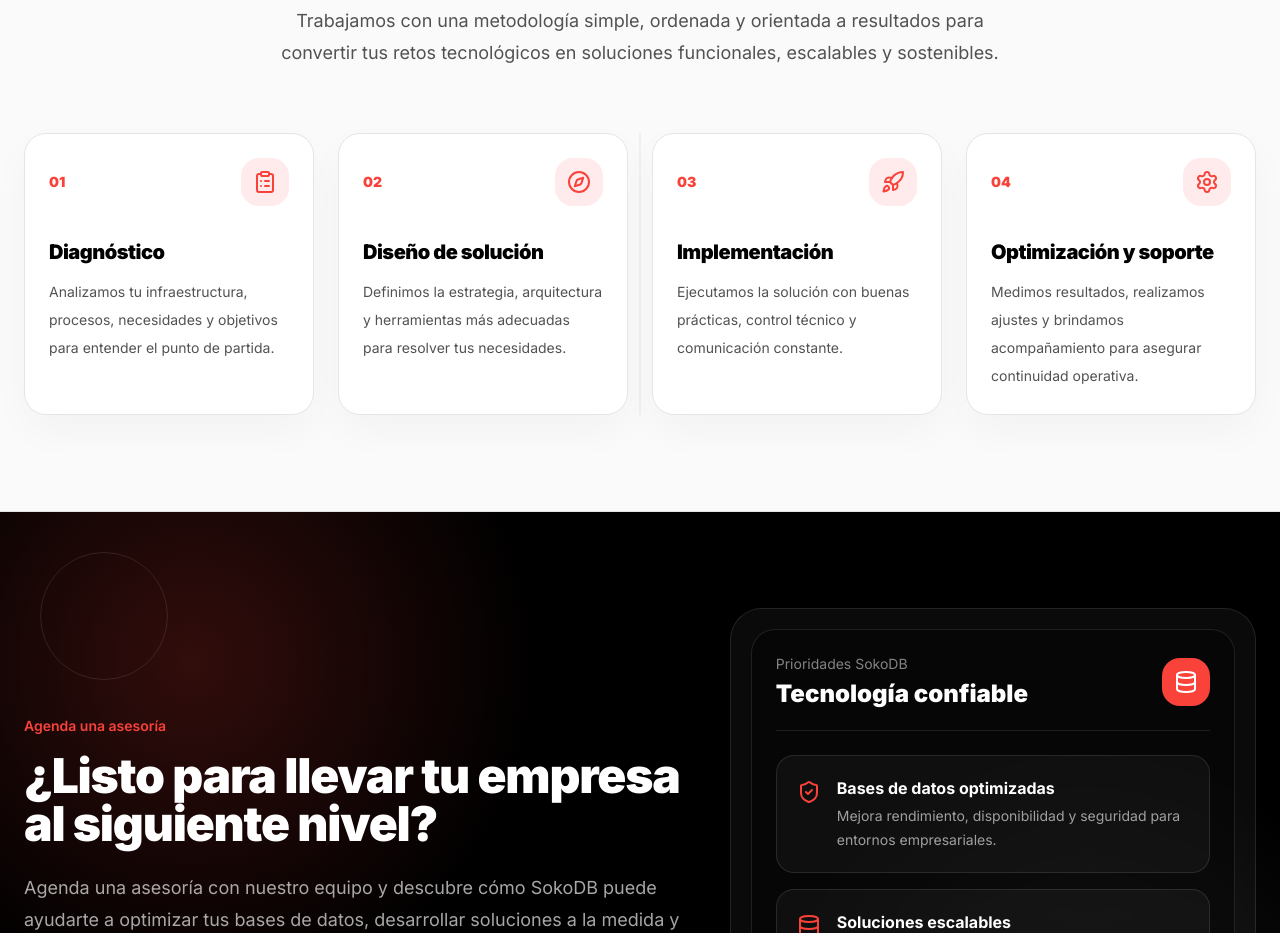
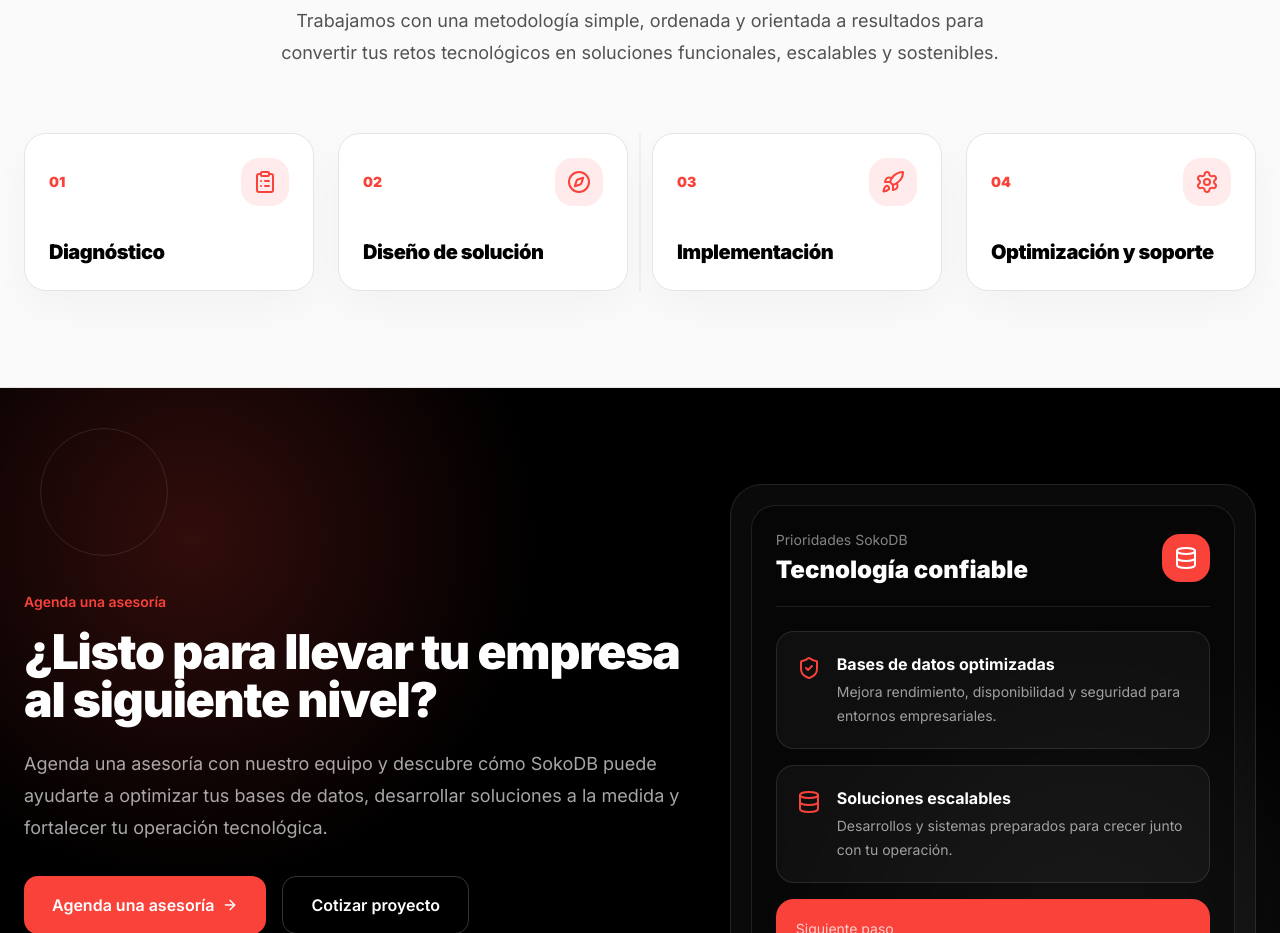
Before and after one commit to UserSoko01/sokodb-web, a Next.js app: page /servicios in a window 1280 px wide. Shown: the part 8220-9153 px from the top of the page. Built offline with nearby package versions, Linux system fonts and the light colour scheme.

Commit message:
Adecuación ProcessSection

```diff
--- a/src/components/sections/ProcessSection.tsx
+++ b/src/components/sections/ProcessSection.tsx
@@ -1,9 +1,4 @@
-import {
-  ClipboardList,
-  Compass,
-  Rocket,
-  Settings,
-} from "lucide-react";
+import { ClipboardList, Compass, Rocket, Settings } from "lucide-react";
 
 const processSteps = [
   {
@@ -59,22 +54,23 @@ export function ProcessSection() {
         <div className="relative mt-16">
           <div className="absolute left-1/2 top-0 hidden h-full w-px -translate-x-1/2 bg-neutral-200 lg:block" />
 
-          <div className="grid gap-6 lg:grid-cols-4">
+          <div className="grid items-start gap-6 lg:grid-cols-4">
             {processSteps.map((step) => {
               const Icon = step.icon;
 
               return (
                 <article
                   key={step.title}
-                  className="relative rounded-3xl border border-neutral-200 bg-white p-6 shadow-[0_16px_40px_rgba(0,0,0,0.03)] transition-all duration-300 hover:-translate-y-1 hover:border-[#F9423A]/40 hover:shadow-[0_24px_60px_rgba(0,0,0,0.07)]"
+                  tabIndex={0}
+                  className="group relative h-fit cursor-default rounded-3xl border border-neutral-200 bg-white p-6 shadow-[0_16px_40px_rgba(0,0,0,0.03)] outline-none transition-all duration-300 hover:-translate-y-1 hover:border-[#F9423A]/40 hover:shadow-[0_24px_60px_rgba(0,0,0,0.07)] focus-visible:border-[#F9423A]/50 focus-visible:ring-2 focus-visible:ring-[#F9423A]/20"
                 >
                   <div className="flex items-center justify-between">
                     <span className="text-sm font-black text-[#F9423A]">
                       {step.number}
                     </span>
 
-                    <div className="flex h-12 w-12 items-center justify-center rounded-2xl bg-[#F9423A]/10">
-                      <Icon className="h-6 w-6 text-[#F9423A]" />
+                    <div className="flex h-12 w-12 items-center justify-center rounded-2xl bg-[#F9423A]/10 transition-colors duration-300 group-hover:bg-[#F9423A] group-focus-visible:bg-[#F9423A]">
+                      <Icon className="h-6 w-6 text-[#F9423A] transition-colors duration-300 group-hover:text-white group-focus-visible:text-white" />
                     </div>
                   </div>
 
@@ -82,7 +78,7 @@ export function ProcessSection() {
                     {step.title}
                   </h3>
 
-                  <p className="mt-3 text-sm leading-7 text-neutral-600">
+                  <p className="mt-3 max-h-32 overflow-hidden text-sm leading-7 text-neutral-600 opacity-100 transition-all duration-300 sm:mt-0 sm:max-h-0 sm:opacity-0 sm:group-hover:mt-3 sm:group-hover:max-h-32 sm:group-hover:opacity-100 sm:group-focus-visible:mt-3 sm:group-focus-visible:max-h-32 sm:group-focus-visible:opacity-100">
                     {step.description}
                   </p>
                 </article>
```
